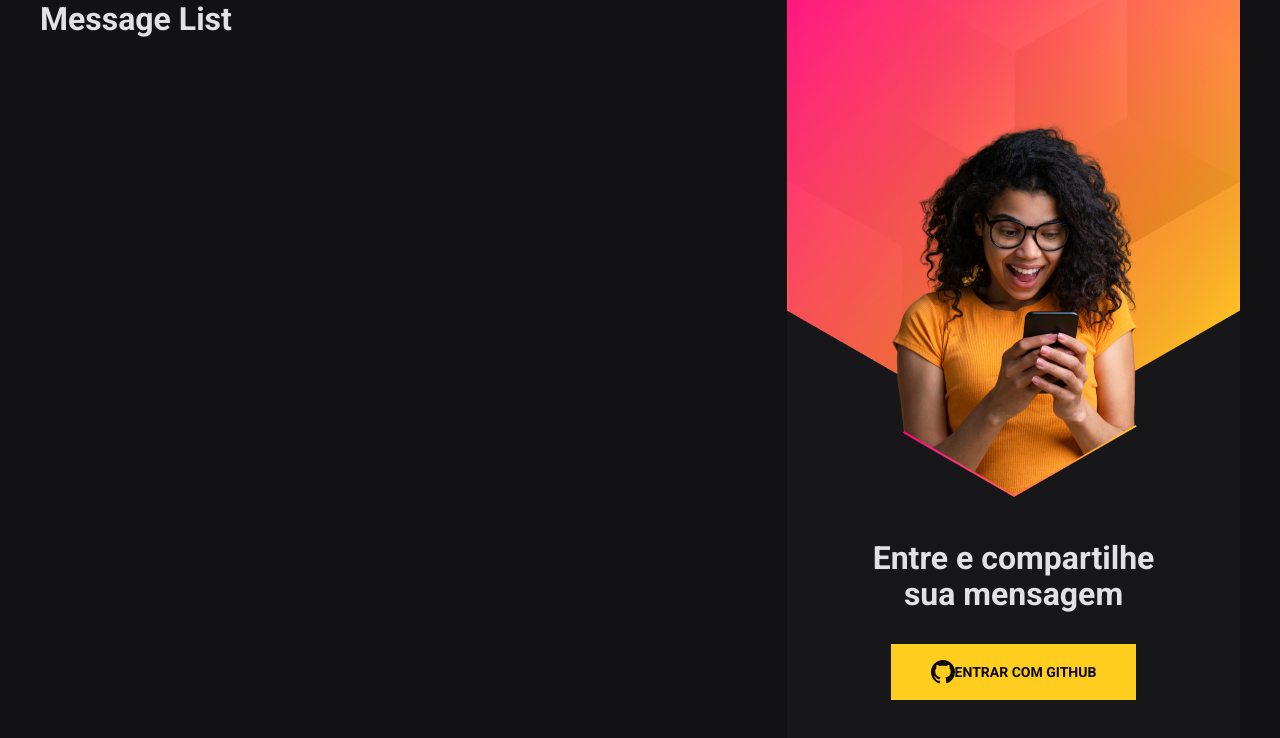
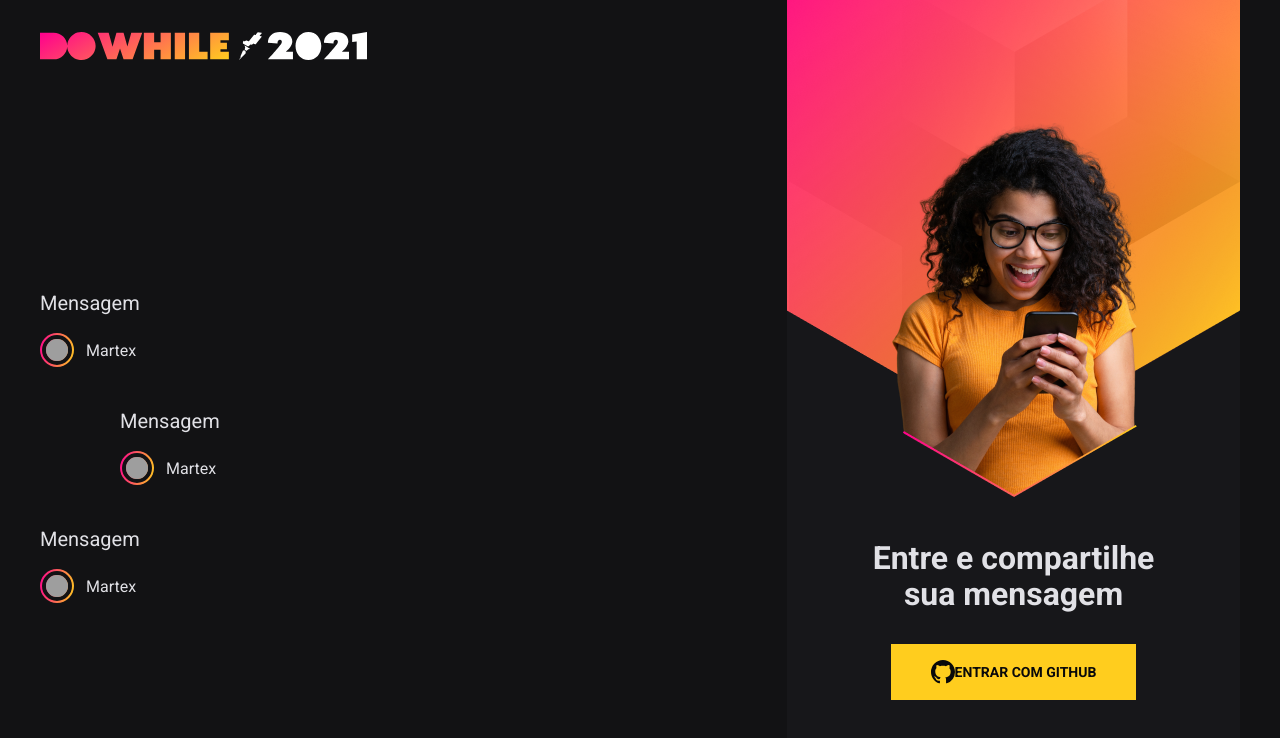
Before and after one commit to martex84/Nlw-Heat, a React (Vite) app in the folder frontend/web/: page / in a window 1280 px wide. Shown: the top 738 px of the page. Built offline with nearby package versions, Linux system fonts and the light colour scheme; grey boxes are pictures that could not be loaded.

Commit message:
Conclusao Style Home

```diff
--- a/frontend/web/src/components/MessageList/index.tsx
+++ b/frontend/web/src/components/MessageList/index.tsx
@@ -1,9 +1,60 @@
+import style from "./styles.module.scss";
+
+import logoImg from '../../assets/logo.svg';
+
 export function MessageList() {
     return (
         <>
-            <h1>
-                Message List
-            </h1>
+            <div className={style.messageListWrapper}>
+                <img src={logoImg} alt="DoWhite 2021" />
+
+                <ul className={style.messageList}>
+                    <li className={style.message}>
+                        <p className={style.messageContent}>
+                            Mensagem
+                        </p>
+
+                        <div className={style.messageUser}>
+                            <div className={style.userImage}>
+                                <img src="https://github.com/martex84.png" alt="Martex" />
+                            </div>
+                            <span>
+                                Martex
+                            </span>
+                        </div>
+                    </li>
+
+                    <li className={style.message}>
+                        <p className={style.messageContent}>
+                            Mensagem
+                        </p>
+
+                        <div className={style.messageUser}>
+                            <div className={style.userImage}>
+                                <img src="https://github.com/martex84.png" alt="Martex" />
+                            </div>
+                            <span>
+                                Martex
+                            </span>
+                        </div>
+                    </li>
+
+                    <li className={style.message}>
+                        <p className={style.messageContent}>
+                            Mensagem
+                        </p>
+
+                        <div className={style.messageUser}>
+                            <div className={style.userImage}>
+                                <img src="https://github.com/martex84.png" alt="Martex" />
+                            </div>
+                            <span>
+                                Martex
+                            </span>
+                        </div>
+                    </li>
+                </ul>
+            </div>
         </>
     );
 }
--- a/frontend/web/src/components/MessageList/styles.module.scss
+++ b/frontend/web/src/components/MessageList/styles.module.scss
@@ -0,0 +1,68 @@
+.messageListWrapper {
+    display: flex;
+    flex-direction: column;
+    justify-content: space-between;
+    align-items: flex-start;
+
+    >img {
+        height: 28px;
+        margin: 32px 0;
+    }
+}
+
+.messageList {
+    list-style: none;
+
+    display: flex;
+    flex-direction: column;
+    justify-content: center;
+    flex: 1;
+    gap: 40px;
+
+    .message {
+
+        &:nth-child(2) {
+            margin-left: 80px;
+        }
+
+        .messageContent {
+            font-size: 20px;
+            line-height: 28px;
+        }
+
+        .messageUser {
+            margin-top: 16px;
+
+            display: flex;
+            align-items: center;
+
+            .userImage {
+                padding: 2px;
+                line-height: 0;
+
+                background: linear-gradient(100deg, #ff008e 0%, #ffcd1e 100%);
+
+                border-radius: 50%;
+
+                img {
+                    width: 30px;
+                    height: 30px;
+
+                    border: 4px solid #121214;
+                    border-radius: 50%;
+                }
+            }
+
+            span {
+                font-size: 16px;
+                margin-left: 12px;
+            }
+        }
+    }
+
+
+
+
+
+
+}
```
